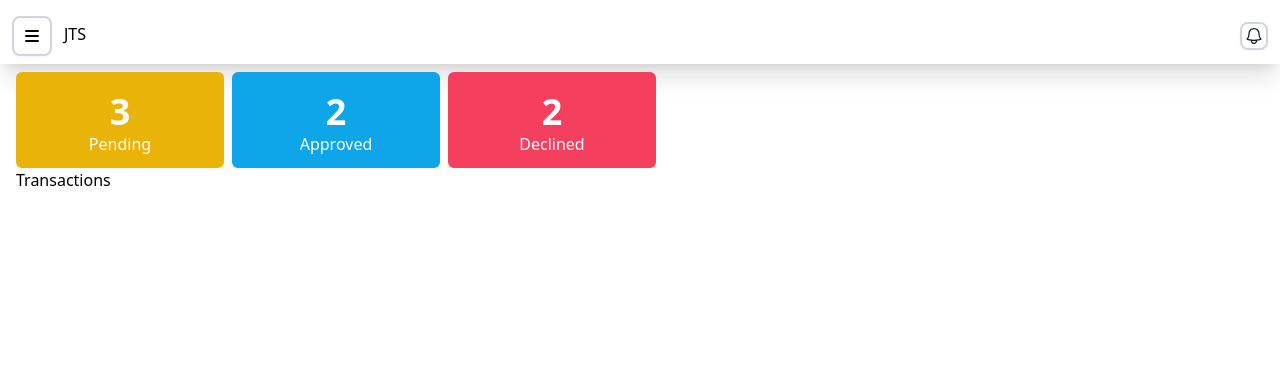
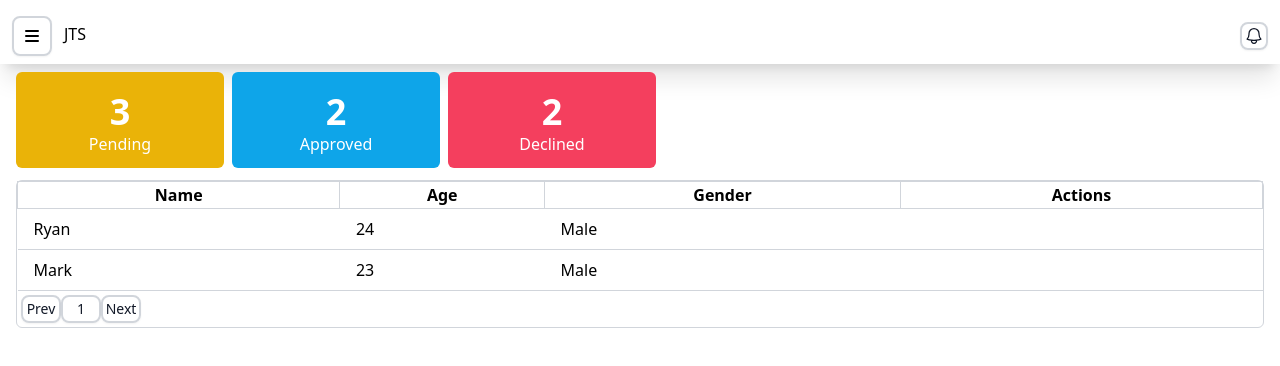
Before and after one commit to JRCRT/ticketing_system, a Vue app in the folder ticketing_system_ui/: page / in a window 1280 px wide. Shown: the top 366 px of the page. Built offline with nearby package versions, Linux system fonts and the light colour scheme.

Commit message:
router added

```diff
--- /dev/null
+++ b/ticketing_system_ui/src/components/Table.vue
@@ -0,0 +1,68 @@
+<script>
+export default {
+  data() {
+    return {
+      items: [
+        {
+          name: "Ryan",
+          age: 24,
+          gender: "Male",
+        },
+        {
+          name: "Mark",
+          age: 23,
+          gender: "Male",
+        },
+      ],
+      headers: [
+        {
+          name: "Name",
+        },
+        {
+          name: "Age",
+        },
+        {
+          name: "Gender",
+        },
+        {
+          name: "Actions",
+        },
+      ],
+    };
+  },
+};
+</script>
+
+<template>
+  <div class="w-full rounded-md border">
+    <table class="w-full">
+      <thead>
+        <th class="border" v-for="(header, index) in headers" :key="index">
+          {{ header.name }}
+        </th>
+      </thead>
+      <tbody>
+        <tr class="border-b" v-for="(item, index) in items">
+          <td class="py-2 pl-4" v-for="i in item">{{ i }}</td>
+        </tr>
+      </tbody>
+    </table>
+    <div class="flex p-1">
+      <button
+        class="button button-transparent button-icon button-icon-md h-7 flex justify-center items-center my-auto"
+      >
+        Prev
+      </button>
+      <button
+        class="button button-transparent button-icon button-icon-md h-7 flex justify-center items-center my-auto"
+      >
+        1
+      </button>
+      <button
+        class="button button-transparent button-icon button-icon-md h-7 flex justify-center items-center my-auto"
+      >
+        Next
+      </button>
+    </div>
+  </div>
+</template>
--- a/ticketing_system_ui/src/router/index.js
+++ b/ticketing_system_ui/src/router/index.js
@@ -3,7 +3,7 @@ import { nextTick } from "vue";
 import Login from "@/views/Login.vue";
 import Dashboard from "@/views/Dashboard.vue";
 import Ticket from "@/views/Ticket.vue";
-
+const user = "sds";
 const routes = [
     {
         path: "/login",
@@ -11,6 +11,13 @@ const routes = [
         component: Login,
         meta:{
             title: "Login"
+        },
+        beforeEnter: (to, from, next) => {
+            if(user){
+                router.replace({name: '/'});
+            }else{
+                next();
+            }
         }
     },
     {
@@ -18,7 +25,8 @@ const routes = [
         name: "Dashboard",
         component: Dashboard,
         meta:{
-            title: "Dashboard"
+            title: "Dashboard",
+            authRequired: true
         }
     },
     {
@@ -26,7 +34,8 @@ const routes = [
         name: "Ticket",
         component: Ticket,
         meta:{
-            title: "Ticket"
+            title: "Ticket",
+            authRequired: true
         }
     }
 ]
@@ -45,5 +54,14 @@ router.afterEach((to, from)=>{
     })
 })
 
+router.beforeEach((to, from, next)=>{
+    if(to.matched.some((route)=> route.meta.authRequired)){
+        if(!user) next({name: 'Login'});
+        else next();
+    }else{
+        next();
+    }
+})
+
 
 export default router;
--- a/ticketing_system_ui/src/views/Dashboard.vue
+++ b/ticketing_system_ui/src/views/Dashboard.vue
@@ -1,6 +1,14 @@
-<script></script>
+<script>
+import Table from "@/components/Table.vue";
+export default {
+  name: "Dashboard",
+  components: {
+    Table,
+  },
+};
+</script>
 <template>
-  <div>
+  <div class="flex flex-col gap-3">
     <!--Cards Container-->
     <div class="flex mt-2">
       <div class="card">
@@ -24,7 +32,7 @@
     </div>
     <!--Today's Transactions-->
     <div>
-      <p>Transactions</p>
+      <Table />
     </div>
   </div>
 </template>
```
